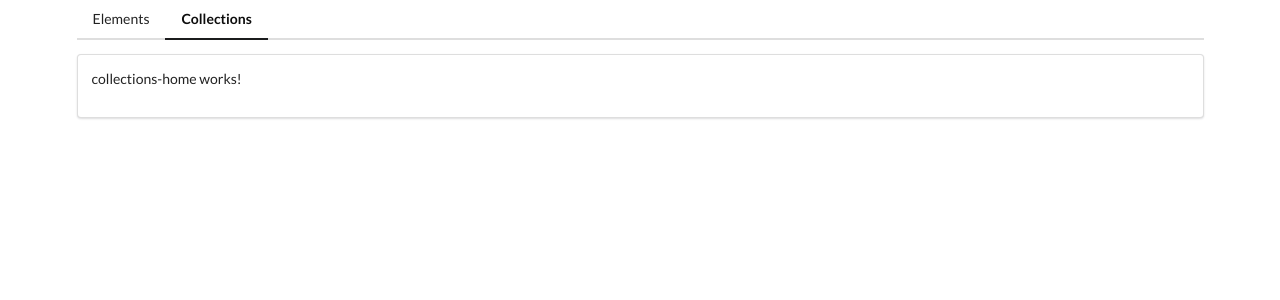
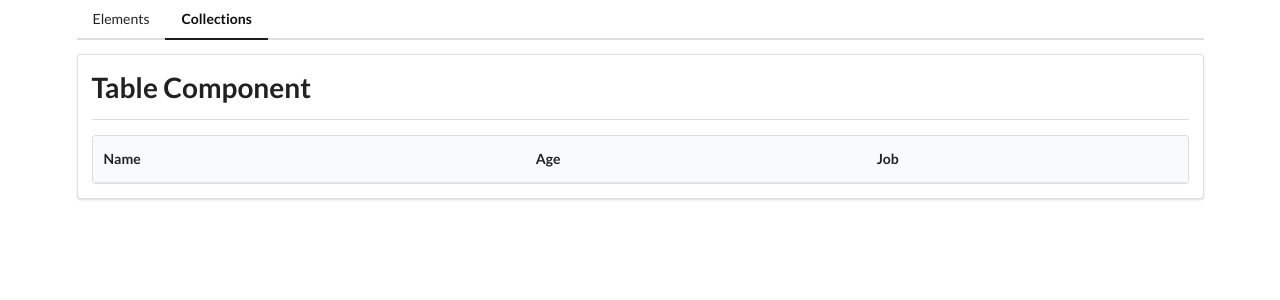
Before and after one commit to hawad416/angularmodulepractice, an Angular app: page /collections in a window 1280 px wide. Shown: the top 300 px of the page. Built offline with nearby package versions, Linux system fonts and the light colour scheme.

Commit message:
created table component, and binded headers

```diff
--- a/src/app/collections/collections-home/collections-home.component.html
+++ b/src/app/collections/collections-home/collections-home.component.html
@@ -1,3 +1,2 @@
-<p>collections-home works!</p>
-
-<router-outlet></router-outlet>
+<app-divider> Table Component </app-divider>
+<app-table [data]="data" [headers]="headers"> </app-table>
--- a/src/app/collections/collections-home/collections-home.component.ts
+++ b/src/app/collections/collections-home/collections-home.component.ts
@@ -3,13 +3,21 @@ import { Component, OnInit } from '@angular/core';
 @Component({
   selector: 'app-collections-home',
   templateUrl: './collections-home.component.html',
-  styleUrls: ['./collections-home.component.css']
+  styleUrls: ['./collections-home.component.css'],
 })
 export class CollectionsHomeComponent implements OnInit {
+  data = [
+    { name: 'James', age: 24, job: 'designer' },
+    { name: 'jill', age: 25, job: 'engineer' },
+    { name: 'hawa', age: 20, job: 'engineer' },
+  ];
 
-  constructor() { }
+  headers = [
+    { key: 'name', label: 'Name' },
+    { key: 'age', label: 'Age' },
+    { key: 'job', label: 'Job' },
+  ];
+  constructor() {}
 
-  ngOnInit(): void {
-  }
-
+  ngOnInit(): void {}
 }
--- a/src/app/collections/collections.module.ts
+++ b/src/app/collections/collections.module.ts
@@ -3,10 +3,12 @@ import { CommonModule } from '@angular/common';
 
 import { CollectionsRoutingModule } from './collections-routing.module';
 import { CollectionsHomeComponent } from './collections-home/collections-home.component';
+import { TableComponent } from './table/table.component';
+import { SharedModule } from '../shared/shared.module';
 
 @NgModule({
-  declarations: [CollectionsHomeComponent],
-  imports: [CommonModule, CollectionsRoutingModule],
+  declarations: [CollectionsHomeComponent, TableComponent],
+  imports: [CommonModule, CollectionsRoutingModule, SharedModule],
   exports: [],
 })
 export class CollectionsModule {}
--- /dev/null
+++ b/src/app/collections/table/table.component.html
@@ -0,0 +1,7 @@
+<table class="ui table">
+  <thead>
+    <tr>
+      <th *ngFor="let header of headers">{{ header.label }}</th>
+    </tr>
+  </thead>
+</table>
--- /dev/null
+++ b/src/app/collections/table/table.component.ts
@@ -0,0 +1,15 @@
+import { Component, OnInit, Input } from '@angular/core';
+
+@Component({
+  selector: 'app-table',
+  templateUrl: './table.component.html',
+  styleUrls: ['./table.component.css'],
+})
+export class TableComponent implements OnInit {
+  @Input() data: any = [];
+  @Input() headers: any = [];
+
+  constructor() {}
+
+  ngOnInit(): void {}
+}
```
Also changed, not shown: src/app/collections/table/table.component.css (added), 1 other file (tests, documents, lock files or other folders).
